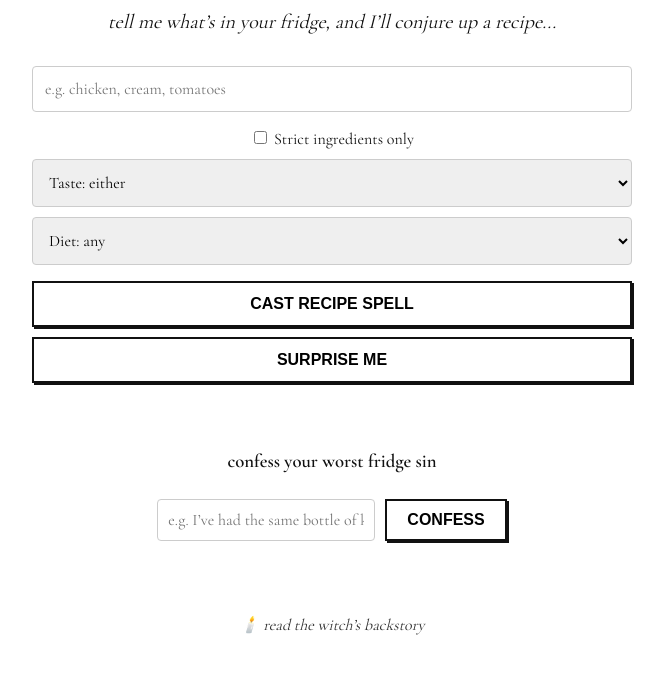
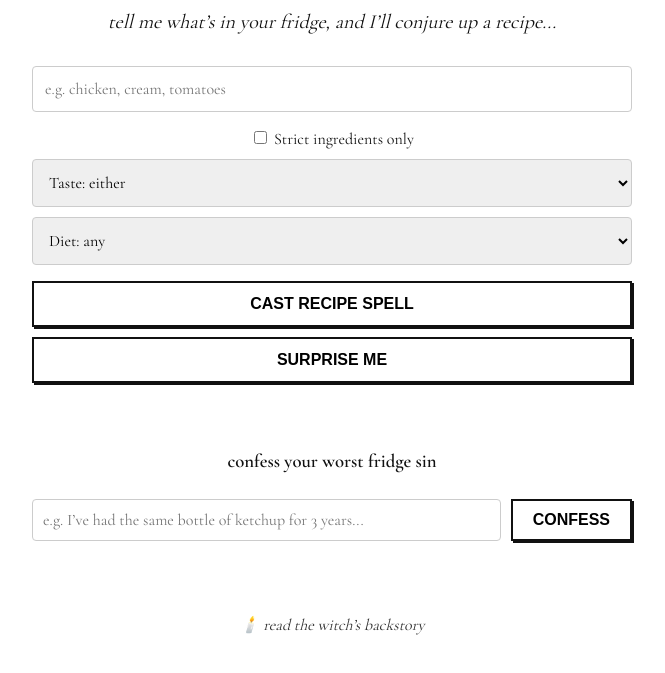
Before and after one commit to danielvella14/fridgewitch, a website: page public/index.html in a window 1280 px wide. Shown: the part 111-784 px from the top of the page, without its empty margins (308-973 px from the left). Drawn offline with nearby package versions, Linux system fonts and the light colour scheme.

Commit message:
Update index.html

```diff
--- a/public/index.html
+++ b/public/index.html
@@ -48,11 +48,13 @@
 
   <div class="chat-box">
     <h3>confess your worst fridge sin</h3>
-    <div class="chat-input-group">
-      <input type="text" id="witchInput" placeholder="e.g. I’ve had the same bottle of ketchup for 3 years..." />
-      <button onclick="askWitch()">Confess</button>
+    <div class="chat-inner">
+      <div class="chat-input-group">
+        <input type="text" id="witchInput" placeholder="e.g. I’ve had the same bottle of ketchup for 3 years..." />
+        <button onclick="askWitch()">Confess</button>
+      </div>
+      <div id="witchResponse"></div>
     </div>
-    <div id="witchResponse"></div>
   </div>
 
   <a class="back-link" href="lore.html">🕯️ read the witch’s backstory</a>
```
